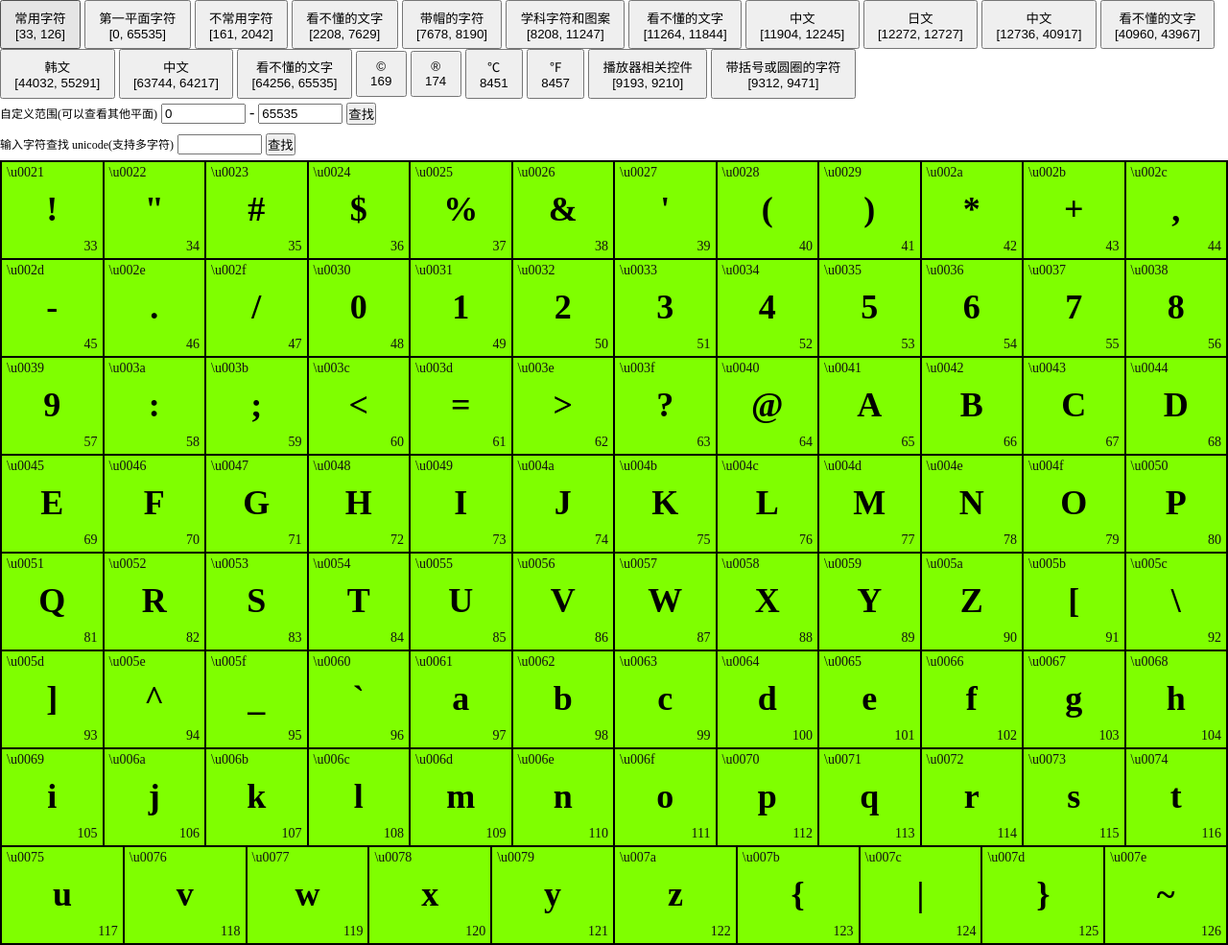
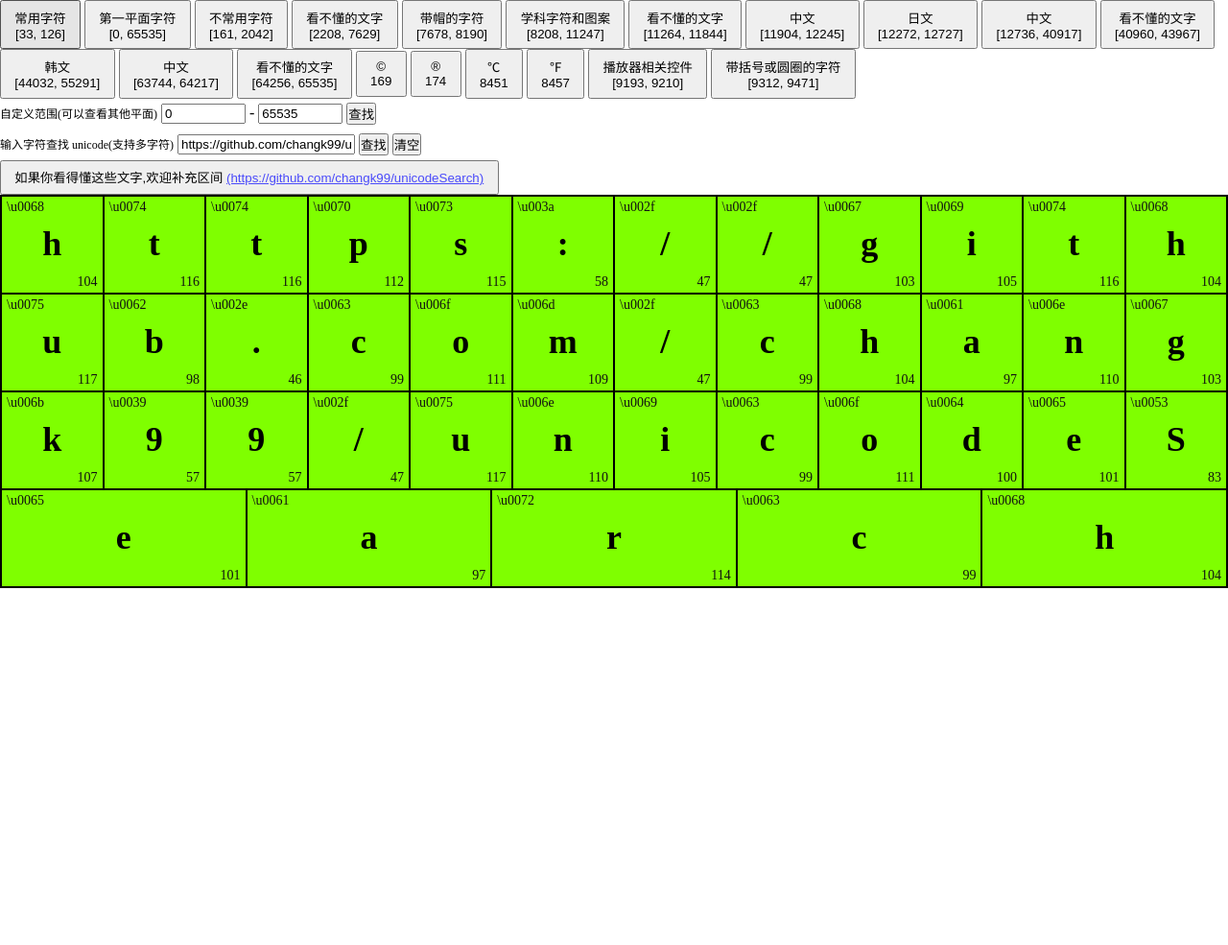
Before and after one commit to changk99/unicodeSearch, a plain HTML site: page index.html in a window 1280 px wide. Shown: the whole page at 96% size. After the commit the page ends 800 px from the top, so only its background shows below. Drawn offline with Linux system fonts and the light colour scheme.

Commit message:
update index.html

```diff
--- a/index.html
+++ b/index.html
@@ -1,8 +1,10 @@
 <!DOCTYPE html>
 <html lang="zh-CN">
+
 <head>
   <meta charset="UTF-8">
-  <meta name="viewport" content="width=device-width, user-scalable=no, initial-scale=1.0, maximum-scale=1.0, minimum-scale=1.0">
+  <meta name="viewport"
+    content="width=device-width, user-scalable=no, initial-scale=1.0, maximum-scale=1.0, minimum-scale=1.0">
   <meta http-equiv="X-UA-Compatible" content="ie=edge">
   <meta name="renderer" content="webkit">
   <title>unicode字符集</title>
@@ -10,12 +12,14 @@
     body {
       margin: 0;
     }
+
     .container {
       border: 1px solid #000;
       font-size: 0;
       display: flex;
       flex-wrap: wrap;
     }
+
     .container .item {
       min-width: 100px;
       height: 100px;
@@ -27,70 +31,74 @@
       flex: 1;
       position: relative;
     }
+
     .content {
       font-size: 16px;
       margin: auto;
       text-align: center;
     }
+
     .content span {
       display: block;
       line-height: 1.6;
       font-size: 36px;
       font-weight: bold;
     }
+
     .content .unicode {
       right: 5px;
       bottom: 0;
     }
+
     .content .hexdecimal {
       top: 0;
       left: 5px;
     }
-    .content .unicode, .content .hexdecimal {
+
+    .content .unicode,
+    .content .hexdecimal {
       position: absolute;
       font-size: 14px;
       font-weight: normal;
       color: #111;
     }
+
     button {
       padding: 0.5em 1em;
       vertical-align: middle;
     }
-    .custom input{
+
+    .custom input {
       width: 80px;
       vertical-align: middle;
     }
+
     .custom .text {
       line-height: 32px;
       font-size: 12px;
     }
+
     .custom button {
       padding: 0;
     }
+
+    input.search-unicode {
+      width: auto;
+    }
+
+    .link {
+      color: rgba(0, 0, 255, 0.692);
+    }
+    .link:hover {
+      color: rgb(4, 4, 100);
+      cursor: pointer;
+    }
   </style>
 </head>
+
 <body>
-  <!-- <button onclick="render(33, 126)">常用字符<br><span>[33, 126]</span></button>
-  <button onclick="render(0, 65535)">第一平面字符<br><span>[0, 65535]</span></button>
-  <button onclick="render(161, 2042)">不常用字符<br><span>[161, 2042]</span></button>
-  <button onclick="render(2208, 7629)">看不懂的文字<br><span>[2208, 7629]</span></button>
-  <button onclick="render(7678, 8190)">带帽的字符<br><span>[7678, 8190]</span></button>
-  <button onclick="render(8208, 11247)">学科字符和图案<br><span>[8208, 11247]</span></button>
-  <button onclick="render(11264, 11844)">看不懂的文字<br><span>[11264, 11844]</span></button>
-  <button onclick="render(11904, 12245)">中文<br><span>[11904, 12245]</span></button>
-  <button onclick="render(12272, 12727)">日文<br><span>[12272, 12727]</span></button>
-  <button onclick="render(12736, 40917)">中文<br><span>[12736, 40917]</span></button>
-  <button onclick="render(40960, 43967)">看不懂的文字<br><span>[40960, 43967]</span></button>
-  <button onclick="render(44032, 55291)">韩文<br><span>[44032, 55291]</span></button>
-  <button onclick="render(63744, 64217)">中文<br><span>[63744, 64217]</span></button>
-  <button onclick="render(64256, 65535)">看不懂的文字<br><span>[64256, 65535]</span></button>
-  <button onclick="render(169, 169)">©<br><span>169</button>
-  <button onclick="render(174, 174)">®<br><span>174</button>
-  <button onclick="render(8451, 8451)">℃<br><span>8451</button>
-  <button onclick="render(8457, 8457)">℉<br><span>8457</button>
-  <button onclick="render(9193, 9210)">播放器相关控件<br><span>[9193, 9210]</button>
-  <button onclick="render(9312, 9471)">带括号或圆圈的字符<br><span>[9312, 9471]</button> -->
   <div id="controlsContainer"></div>
+
   <div class="custom">
     <span class="text">自定义范围(可以查看其他平面)</span>
     <input id="start" type="number" name="" id="" min="0" max="16777215" value="0">
@@ -99,13 +107,31 @@
     <button onclick="handleSearch()">查找</button>
   </div>
   <div class="custom">
-      <span class="text">输入字符查找 unicode(支持多字符)</span>
-      <input id="text" type="text" name="" id="">
-      <button onclick="handleSearchUnicode()">查找</button>
-    </div>
+    <span class="text">输入字符查找 unicode(支持多字符)</span>
+    <input class="search-unicode" id="text" type="text" name="" id="" value="https://github.com/changk99/unicodeSearch">
+    <button id="search-unicode" onclick="handleSearchUnicode()">查找</button>
+    <button onclick="clear()">清空</button>
+  </div>
+  <a href="https://github.com/changk99/unicodeSearch">
+    <button>如果你看得懂这些文字,欢迎补充区间 <span class="link" style="text-decoration-line: underline">(https://github.com/changk99/unicodeSearch)</span></button>
+  </span>
+</a>
   <div class="container ">
   </div>
+  <script src="./range.js"></script>
   <script>
+    // 初始化
+    const search = document.getElementById('search-unicode')
+    requestAnimationFrame(() => {
+      search.onclick()
+    })
+
+    // 清空查找框
+    function clear() {
+      search.value = ''
+    }
+
+    // 渲染 unicode 字符
     function toHex(unicode) {
       let hex = unicode.toString(16)
       if (hex.length < 5) {
@@ -114,10 +140,12 @@
         return "\\u" + (`000000${hex}`.slice(-6))
       }
     }
+
     function toText(unicode) {
-      return  String.fromCodePoint(unicode)
+      return String.fromCodePoint(unicode)
     }
-    function createItem (unicode) {
+
+    function createItem(unicode) {
       let hex = toHex(unicode)
       let text = toText(unicode)
       let html = `
@@ -131,6 +159,7 @@
     }
     let requestId
     const container = document.getElementsByClassName('container')[0]
+
     function renderItem(start, end) {
       if (isNaN(start = Number(start))) {
         return
@@ -140,6 +169,7 @@
         start = 0
       }
       let slice = 100
+
       function render() {
         const fragment = document.createDocumentFragment()
         for (let j = 0; j < slice && start <= end; j++, start++) {
@@ -153,16 +183,17 @@
       }
       requestAnimationFrame(render)
     }
-    function render (...args) {
+
+    function render(...args) {
       if (requestId) {
         cancelAnimationFrame(requestId)
       }
       container.innerHTML = ''
       renderItem(...args)
     }
-    render(33, 126) // 支持范围
 
-    function handleSearch () {
+    // 查找 unicode 字符
+    function handleSearch() {
       const start = document.getElementById('start').value
       const end = document.getElementById('end').value
       if (start > end) {
@@ -171,10 +202,10 @@
       return render(start, end)
     }
 
-    function handleSearchUnicode () {
+    function handleSearchUnicode() {
       const text = document.getElementById('text').value
       if (text === '') {
-       return
+        return
       }
       if (requestId) {
         cancelAnimationFrame(requestId)
@@ -186,90 +217,9 @@
       })
     }
 
-    const info = [
-      {
-        text: "常用字符",
-        range: [33, 126]
-      },
-      {
-        text: "第一平面字符",
-        range: [0, 65535]
-      },
-      {
-        text: "不常用字符",
-        range: [161, 2042]
-      },
-      {
-        text: "看不懂的文字",
-        range: [2208, 7629]
-      },
-      {
-        text: "带帽的字符",
-        range: [7678, 8190]
-      },
-      {
-        text: "学科字符和图案",
-        range: [8208, 11247]
-      },
-      {
-        text: "看不懂的文字",
-        range: [11264, 11844]
-      },
-      {
-        text: "中文",
-        range: [11904, 12245]
-      },
-      {
-        text: "日文",
-        range: [12272, 12727]
-      },
-      {
-        text: "中文",
-        range: [12736, 40917]
-      },
-      {
-        text: "看不懂的文字",
-        range: [40960, 43967]
-      },
-      {
-        text: "韩文",
-        range: [44032, 55291]
-      },
-      {
-        text: "中文",
-        range: [63744, 64217]
-      },
-      {
-        text: "看不懂的文字",
-        range: [64256, 65535]
-      },
-      {
-        text: "©",
-        range: 169
-      },
-      {
-        text: "®",
-        range: 174
-      },
-      {
-        text: "℃",
-        range: 8451
-      },
-      {
-        text: "℉",
-        range: 8457
-      },
-      {
-        text: "播放器相关控件",
-        range: [9193, 9210]
-      },
-      {
-        text: "带括号或圆圈的字符",
-        range: [9312, 9471]
-      },
-    ]
+    // 渲染控件
+    const controlsContainer = document.getElementById('controlsContainer')
 
-    const controlsContainer = document.getElementById('controlsContainer')
     function getControlHtml(item) {
       let range = item.range
       let start
@@ -287,6 +237,7 @@
       `
       return html
     }
+
     function renderControls(info) {
       let html = ""
       html = info.reduce((html, item) => {
@@ -304,7 +255,7 @@
       } else {
         return
       }
-      let [,start, end] = rangText.match(/(\d+)(?:[^\d]+(\d+))?/)
+      let [, start, end] = rangText.match(/(\d+)(?:[^\d]+(\d+))?/)
       if (!end) {
         end = start
       }
@@ -313,4 +264,5 @@
     renderControls(info)
   </script>
 </body>
+
 </html>
```
